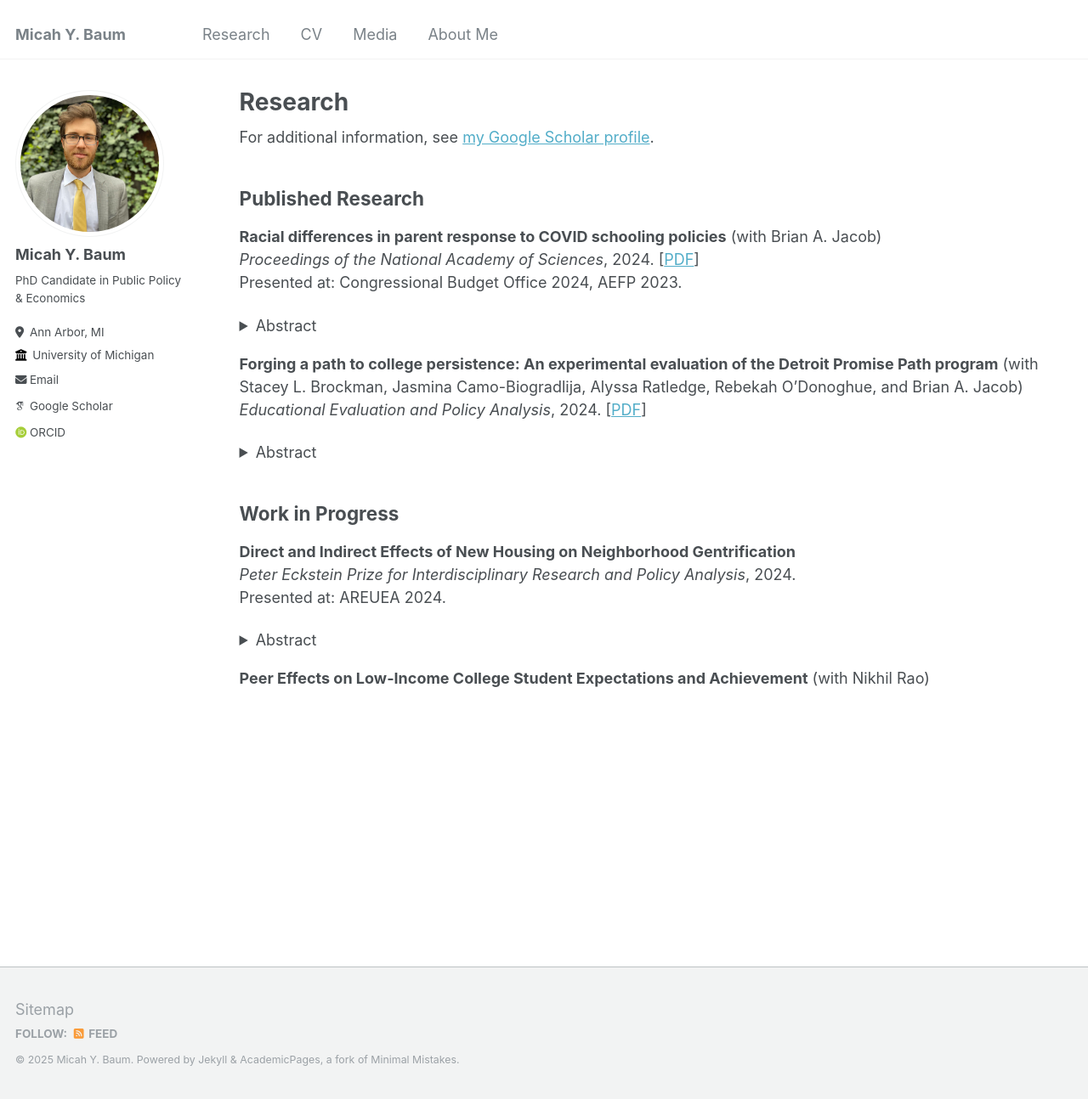
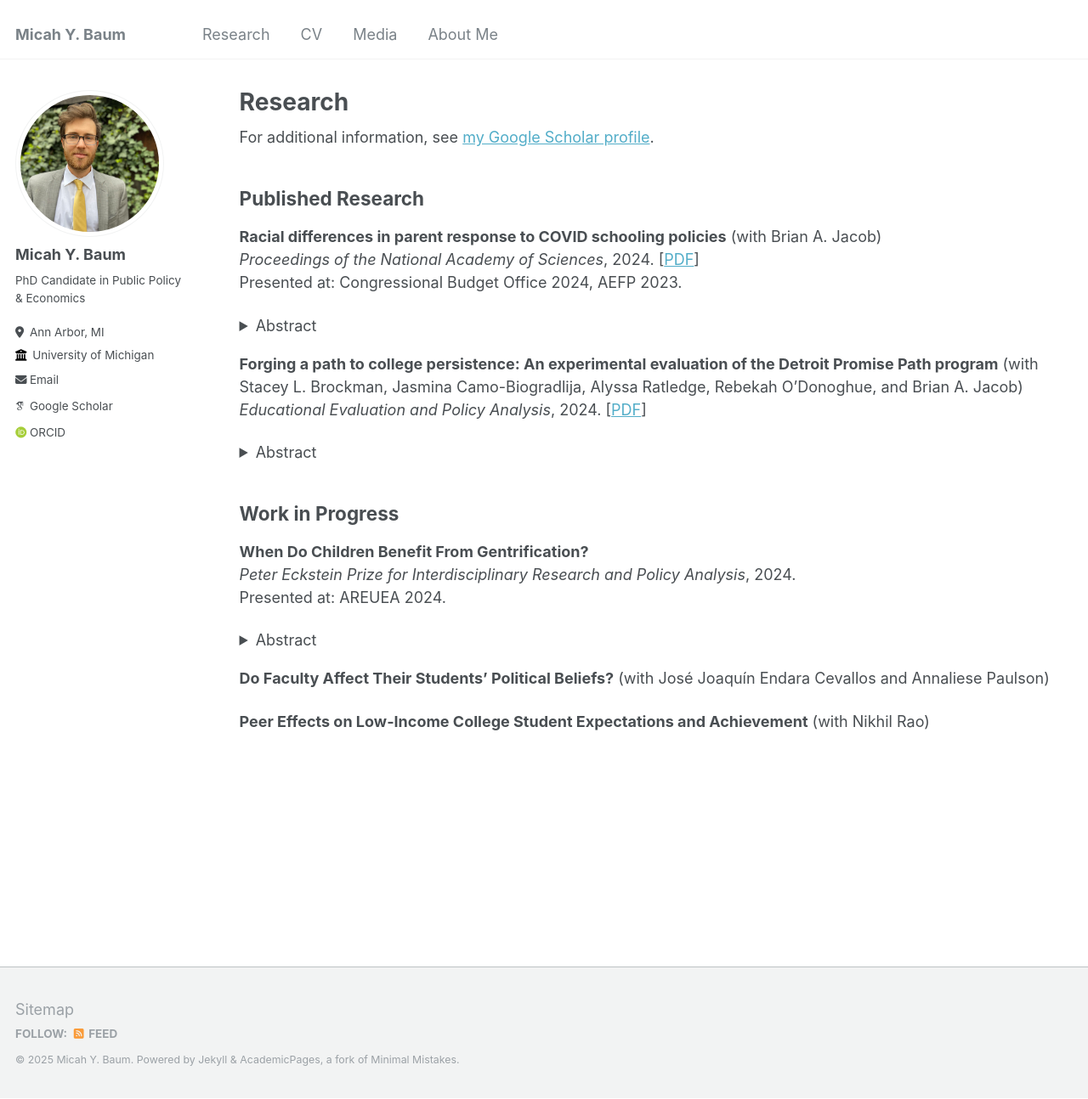
Before and after one commit to micah-baum/micah-baum.github.io, a Jekyll site: the page built from _pages/research.md, in a window 1280 px wide and 1294 px high. Shown: the whole window at 85% size. Built offline with Jekyll 4.4.1, drawn with Linux system fonts in a browser that asks for light colours; some web fonts are replaced.

Commit message:
Update research.md

```diff
--- a/_pages/research.md
+++ b/_pages/research.md
@@ -27,11 +27,13 @@ Detroit students who obtain a college degree overcome many obstacles to do so. T
 
 
 ## Work in Progress
-**Direct and Indirect Effects of New Housing on Neighborhood Gentrification** <br>
+**When Do Children Benefit From Gentrification?** <br>
 _Peter Eckstein Prize for Interdisciplinary Research and Policy Analysis_, 2024. <br>
 Presented at: AREUEA 2024.
 <details> <summary>Abstract</summary>
-Many US cities have recently loosened restrictions on land development to address housing shortages. While this theoretically reduces rents and benefits low-income households, household demand can also change when housing or resident characteristics change, making the equilibrium effects of expansions unclear. In this paper, I show that reforms that expand supply of desirable housing in desirable neighborhoods can have distributional consequences, improving the welfare of a city’s higher-income residents while making some lower-income residents worse-off. I study the effects of Houston’s 1998 minimum lot size reduction, which allowed construction of new, small single-family homes in the city’s downtown. Using new distributional synthetic con- trol methods, I estimate that the reform resulted in higher-income households moving downtown, poor families moving out, and rents increasing throughout Houston. Down- town neighborhood quality improved but low-income households did not benefit, living in similar neighborhoods further from downtown after the reform. These results show the importance of considering heterogeneity in households’ location and housing pref- erences when designing land-use reforms.
+In the last few decades, many urban neighborhoods have "gentrified,” experiencing increases in housing costs and amenities driven by immigration of high-income households. In this paper, I document whether incumbent low-income children benefit from gentrification, and study what drives these effects. I focus on neighborhood change occurring in downtown Houston, Texas, stemming from the city's 1998 downtown housing reform incentivizing construction of single-family homes. I first show that the reform caused downtown gentrification as high-income households moved into the area. Because local amenities improved, rents grew even as housing supply increased. Using Census microdata and administrative education and earnings data, I estimate propensity score-weighted difference-in-differences models to test whether this neighborhood change displaced incumbent renters and affected childrens' long-run educational and labor market outcomes. I find little evidence of displacement, due to the fact that renters and low-income households move frequently even in the absence of gentrification. Children exposed to gentrification were more likely to graduate from college and earn 5% more on average in their late 20s. Earnings effects are only present for children who remained in the treated area as it gentrified. Households avoid direct exposure to rent increases but children attend better schools with more socioeconomically advantaged families, potentially explaining these effects.
 </details>
 
+**Do Faculty Affect Their Students' Political Beliefs?** (with Jos&eacute; Joaqu&iacute;n Endara Cevallos and Annaliese Paulson) <br>
+
 **Peer Effects on Low-Income College Student Expectations and Achievement** (with Nikhil Rao) <br>
```
